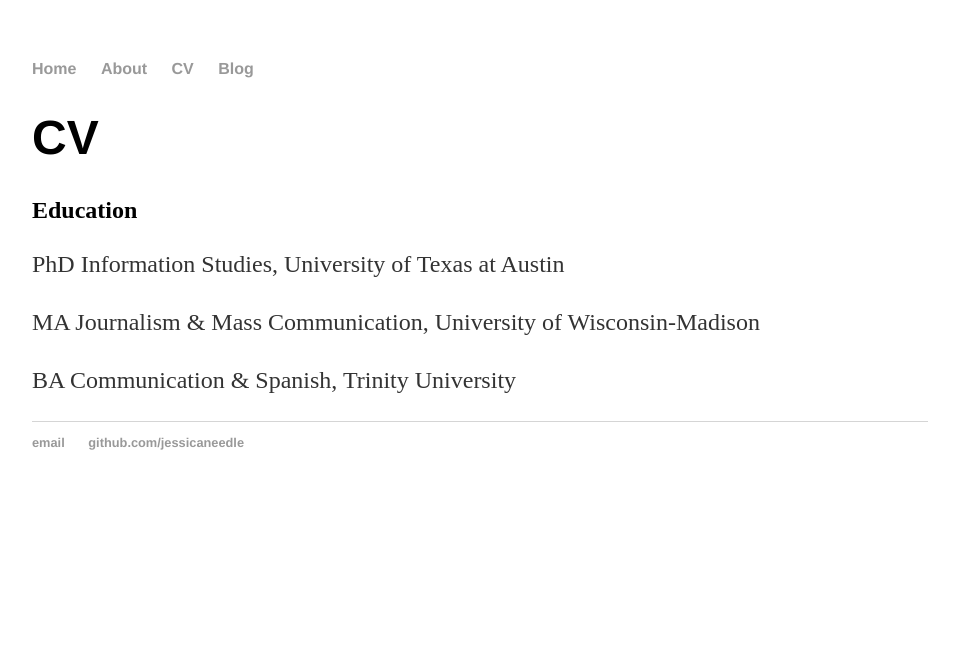
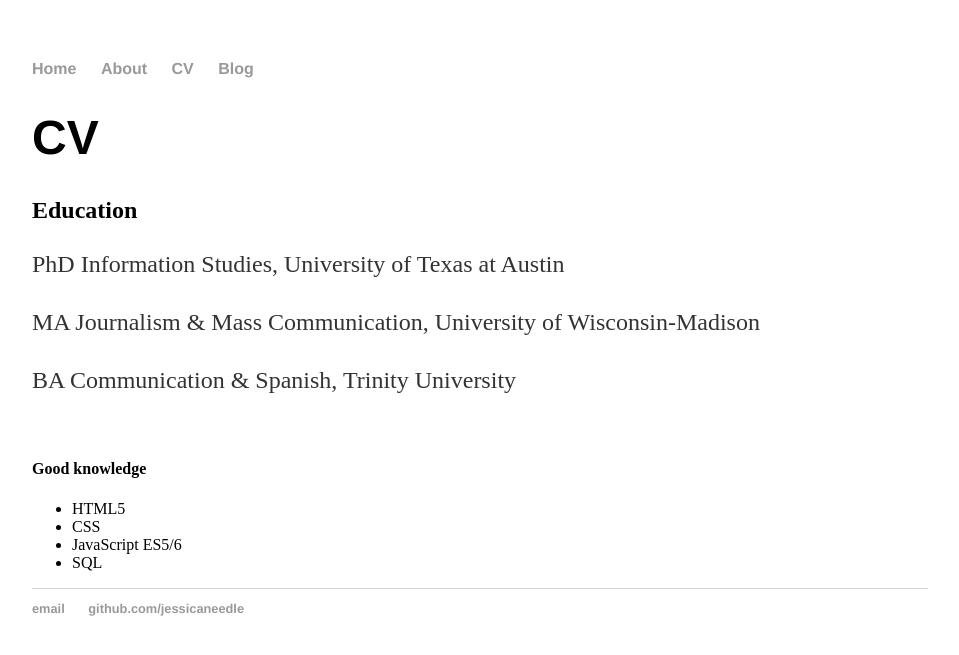
Before and after one commit to jessicaneedle/jessicaneedle.github.io, a Jekyll site: the page built from cv/index.html, in a window 1280 px wide. Shown: the top 655 px of the page, without its empty margins (160-1119 px from the left). Built offline with Jekyll 4.4.1, drawn with Linux system fonts in a browser that asks for light colours.

Commit message:
Update index.html
add list

```diff
--- a/cv/index.html
+++ b/cv/index.html
@@ -8,4 +8,12 @@ title: Jessica Needle
 	<p>PhD Information Studies, University of Texas at Austin</p>
 	<p>MA Journalism & Mass Communication, University of Wisconsin-Madison</p>
 	<p>BA Communication & Spanish, Trinity University</p>
+	<br>
+	 <h4>Good knowledge</h4>
+          <ul>
+            <li>HTML5</li>
+            <li>CSS</li>
+            <li>JavaScript ES5/6</li>
+            <li>SQL</li>
+          </ul>
 </div><!-- /.blurb -->
```
